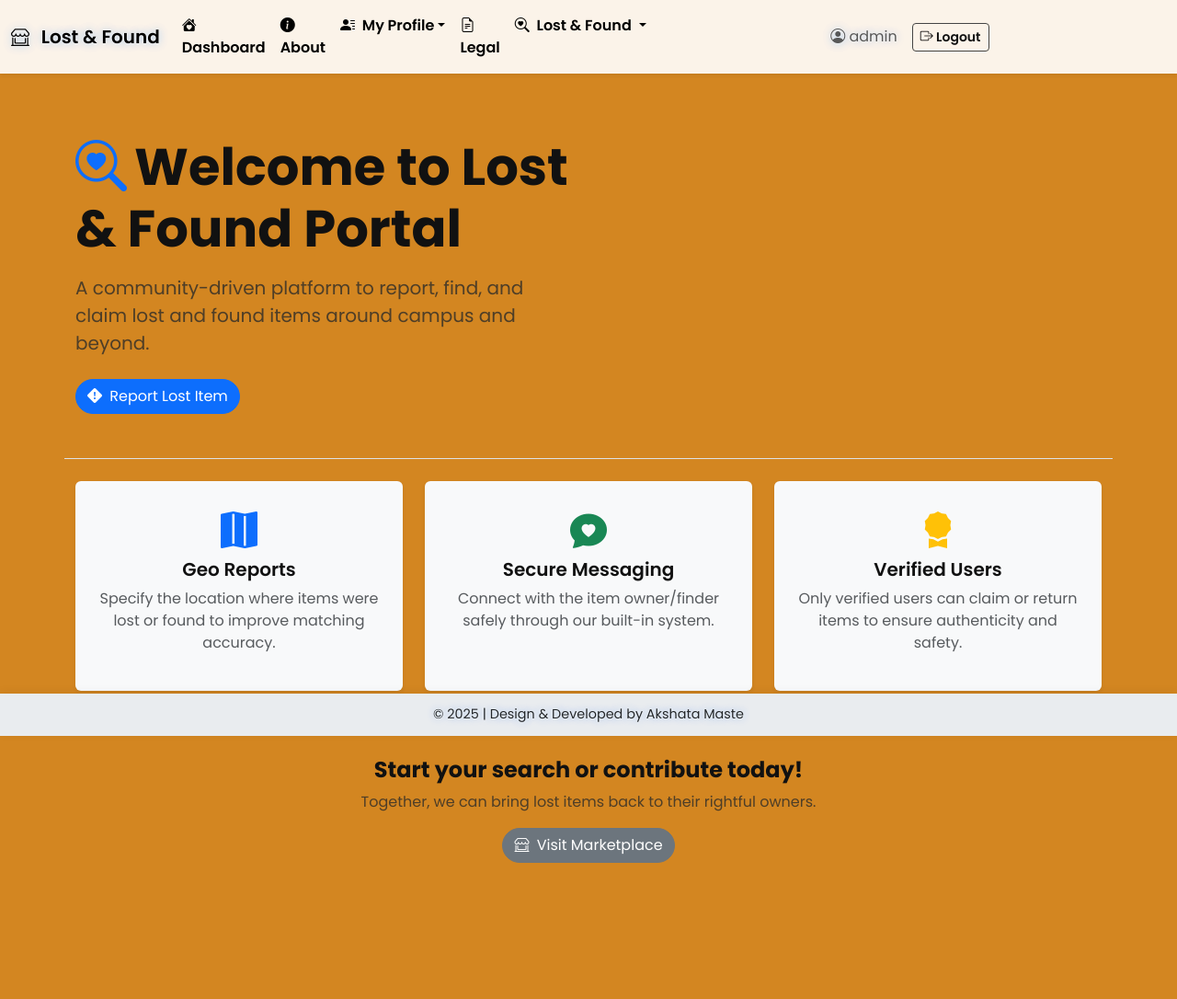
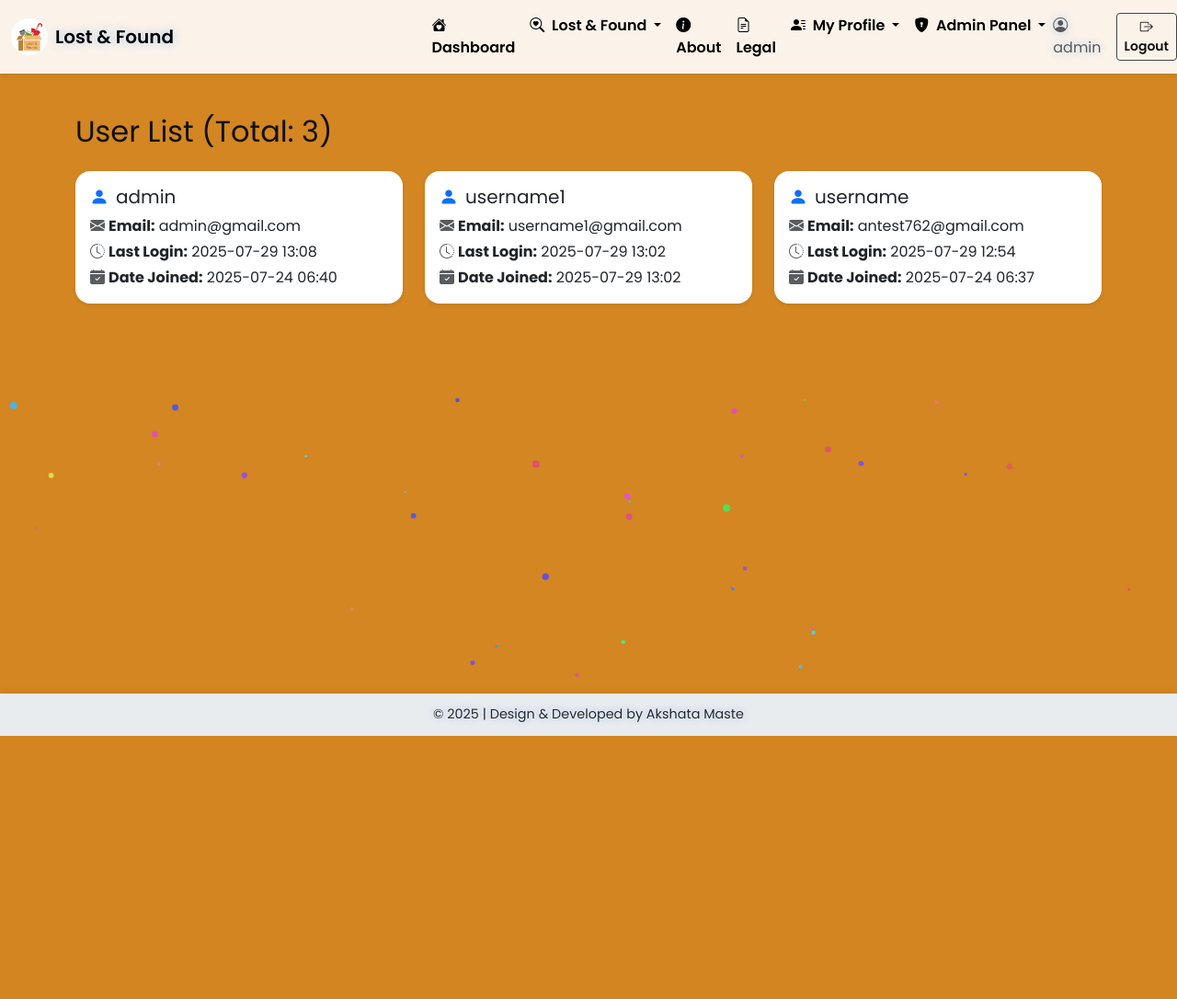
Before and after one commit to reme25241-cloud/LostAndFound, a Django app: page / in a window 1280 px wide. Shown: the whole page at 92% size. After the commit the page ends 800 px from the top, so only its background shows below. Run offline with Django 5.2, Linux system fonts and the light colour scheme; a user stored in the database is signed in; data comes from the database, SQL or seed files in the repository.

Commit message:
Add files via upload

```diff
--- a/templates/base.html
+++ b/templates/base.html
@@ -100,48 +100,92 @@
 <canvas id="abstractBackground"></canvas>
 
 <nav class="navbar navbar-expand-lg fixed-top shadow-sm">
-  <div class="container-fluid">
-    <a class="navbar-brand glow-text" href="/"><i class="bi bi-shop-window me-2"></i> Lost & Found </a>
-    <button class="navbar-toggler" type="button" data-bs-toggle="collapse" data-bs-target="#mainNavbar">
+    <div class="container-fluid d-flex justify-content-between align-items-center">
+
+      <!-- Logo + Brand -->
+      <a class="navbar-brand d-flex align-items-center glow-text" href="/">
+        <img src="{% static 'logo/logo.jpg' %}" alt="logo" class="me-2" style="border-radius: 50%; height: 40px; width: 40px;">
+        <span>Lost & Found</span>
+      </a>
+
+      <!-- Toggler -->
+      <button class="navbar-toggler" type="button" data-bs-toggle="collapse" data-bs-target="#mainNavbar" aria-controls="mainNavbar" aria-expanded="false" aria-label="Toggle navigation">
         <span class="navbar-toggler-icon"></span>
       </button>
 
+    </div>
+
     <div class="collapse navbar-collapse" id="mainNavbar">
       <ul class="navbar-nav mx-auto mb-2 mb-lg-0">
-        <li class="nav-item"><a class="nav-link" href="{% url 'dashboard' %}"><i class="bi bi-house-heart-fill me-1"></i> Dashboard</a></li>
-        <li class="nav-item"><a class="nav-link" href="{% url 'about' %}"><i class="bi bi-info-circle-fill me-1"></i> About</a></li>
-        <li class="nav-item dropdown">
-          <a class="nav-link dropdown-toggle" href="#" role="button" data-bs-toggle="dropdown"><i class="bi bi-person-lines-fill me-1"></i> My Profile</a>
-          <ul class="dropdown-menu">
-            <li><a class="dropdown-item" href="{% url 'profile' %}">Edit Info</a></li>
-            <li><a class="dropdown-item" href="{% url 'dashboard' %}">My Dashboard</a></li>
-            <li><a class="dropdown-item" href="{% url 'feedback' %}">Send Feedback</a></li>
-          </ul>
+
+        <!-- Home/Dashboard -->
+        <li class="nav-item">
+          <a class="nav-link" href="{% url 'dashboard' %}">
+            <i class="bi bi-house-heart-fill me-1"></i> Dashboard
+          </a>
         </li>
 
-        <li class="nav-item"><a class="nav-link" href="{% url 'terms_and_conditions' %}"><i class="bi bi-file-earmark-text me-1"></i> Legal</a></li>
-
+        <!-- Report & View Lost/Found -->
         <li class="nav-item dropdown">
           <a class="nav-link dropdown-toggle" href="#" role="button" data-bs-toggle="dropdown">
             <i class="bi bi-search-heart me-1"></i> Lost & Found
           </a>
           <ul class="dropdown-menu">
+            <li><a class="dropdown-item" href="{% url 'lost_items_list' %}"><i class="bi bi-clipboard-check me-1"></i> Lost Items List</a></li>
 
-            <li><a class="dropdown-item" href="{% url 'dashboard' %}">List</a></li>
+            <li><a class="dropdown-item" href="{% url 'report_lost' %}"><i class="bi bi-exclamation-diamond me-1"></i> Report Lost Item</a></li>
+            <li><a class="dropdown-item" href="{% url 'found_report_list' %}"><i class="bi bi-check-circle me-1"></i> Found Items</a></li>
 
-            <li><a class="dropdown-item" href="{% url 'report_lost' %}">Report Lost Item</a></li>
 
-            <li><a class="dropdown-item" href="{% url 'lost_items_list' %}">Lost & Found List</a></li>
-
-            <li><a class="dropdown-item" href="{% url 'archived_items' %}">Archived Items</a></li>
-
-            <li><a class="dropdown-item" href="{% url 'found_report_list' %}">Found Items</a></li>
-
+            <li><hr class="dropdown-divider"></li>
+            <li><a class="dropdown-item" href="{% url 'lost_items_list' %}"><i class="bi bi-list-ul me-1"></i> All Reports</a></li>
+            <li><a class="dropdown-item" href="{% url 'archived_items' %}"><i class="bi bi-archive-fill me-1"></i> Archived</a></li>
           </ul>
         </li>
 
+        <!-- About / Legal -->
+        <li class="nav-item">
+          <a class="nav-link" href="{% url 'about' %}">
+            <i class="bi bi-info-circle-fill me-1"></i> About
+          </a>
+        </li>
+        <li class="nav-item">
+          <a class="nav-link" href="{% url 'terms_and_conditions' %}">
+            <i class="bi bi-file-earmark-text me-1"></i> Legal
+          </a>
+        </li>
+
+        <!-- Profile Dropdown -->
+        <li class="nav-item dropdown">
+          <a class="nav-link dropdown-toggle" href="#" role="button" data-bs-toggle="dropdown">
+            <i class="bi bi-person-lines-fill me-1"></i> My Profile
+          </a>
+          <ul class="dropdown-menu">
+            <li><a class="dropdown-item" href="{% url 'profile' %}"><i class="bi bi-pencil-square me-1"></i> Edit Info</a></li>
+            <li><a class="dropdown-item" href="{% url 'feedback' %}"><i class="bi bi-chat-dots me-1"></i> Send Feedback</a></li>
+            <li><a class="dropdown-item" href="{% url 'dashboard' %}"><i class="bi bi-speedometer2 me-1"></i> My Dashboard</a></li>
+          </ul>
+        </li>
+
+        {% if user.is_superuser %}
+        <!-- Admin Only -->
+        <li class="nav-item dropdown">
+          <a class="nav-link dropdown-toggle text-danger" href="#" role="button" data-bs-toggle="dropdown">
+            <i class="bi bi-shield-lock-fill me-1"></i> Admin Panel
+          </a>
+          <ul class="dropdown-menu">
+            <li><a class="dropdown-item" href="/admin/"><i class="bi bi-gear-fill me-1"></i> Admin Dashboard</a></li>
+            <li><a class="dropdown-item" href="{% url 'user_list' %}"><i class="bi bi-people-fill me-1"></i> Manage Users</a></li>
+            <li><a class="dropdown-item" href="{% url 'view_feedbacks' %}"><i class="bi bi-inbox-fill me-1"></i> View Feedback</a></li>
+            <li><a class="dropdown-item" href="{% url 'lost_items_list' %}"><i class="bi bi-card-list me-1"></i> All Lost Reports</a></li>
+            <li><a class="dropdown-item" href="{% url 'found_report_list' %}"><i class="bi bi-card-checklist me-1"></i> All Found Reports</a></li>
+          </ul>
+        </li>
+        {% endif %}
+
       </ul>
 
+      <!-- Right side: User info + login/logout -->
       <div class="d-flex justify-content-center align-items-center w-100 mt-2 mt-lg-0">
         {% if user.is_authenticated %}
           <span class="navbar-text me-3 glow-text">
@@ -159,19 +203,51 @@
           </a>
         {% endif %}
       </div>
+    </div>
 
-    </div>
   </div>
 </nav>
 
 <!-- Main Content -->
 <div id="content" class="container-fluid">
   {% block content %}
+    {% if user.is_superuser %}
+        <!-- Admin View: Responsive User Cards -->
+        <div class="container mt-4">
+          <h2 class="mb-4 text-center text-md-start">User List (Total: {{ total_users }})</h2>
+
+          <div class="row row-cols-1 row-cols-sm-2 row-cols-md-3 g-4">
+            {% for user in users %}
+              <div class="col">
+                <div class="card h-100 shadow-sm border-0">
+                  <div class="card-body">
+                    <h5 class="card-title">
+                      <i class="bi bi-person-fill text-primary me-2"></i>{{ user.username }}
+                    </h5>
+                    <p class="card-text mb-1">
+                      <i class="bi bi-envelope-fill me-1 text-muted"></i><strong>Email:</strong> {{ user.email }}
+                    </p>
+                    <p class="card-text mb-1">
+                      <i class="bi bi-clock-history me-1 text-muted"></i><strong>Last Login:</strong>
+                      {{ user.last_login|date:"Y-m-d H:i" }}
+                    </p>
+                    <p class="card-text">
+                      <i class="bi bi-calendar-check-fill me-1 text-muted"></i><strong>Date Joined:</strong>
+                      {{ user.date_joined|date:"Y-m-d H:i" }}
+                    </p>
+                  </div>
+                </div>
+              </div>
+            {% endfor %}
+          </div>
+        </div>
+    {% else %}
+      <!-- Non-admin View: Responsive Hero & Features -->
       <div class="container py-5">
         <!-- Hero Section -->
         <div class="row align-items-center">
-        <div class="col-lg-6 text-center text-lg-start">
-          <h1 class="display-4 fw-bold mb-3">
+          <div class="col-lg-6 col-12 text-center text-lg-start mb-4 mb-lg-0">
+            <h1 class="display-5 fw-bold mb-3">
               <i class="bi bi-search-heart text-primary me-2"></i>Welcome to Lost & Found Portal
             </h1>
             <p class="lead mb-4 text-muted">
@@ -181,33 +257,32 @@
               <a href="{% url 'report_lost' %}" class="btn btn-primary rounded-pill">
                 <i class="bi bi-exclamation-diamond-fill me-1"></i> Report Lost Item
               </a>
-            <!-- <a href="{% url 'report_lost' %}" class="btn btn-outline-success rounded-pill">
-              <i class="bi bi-box-seam-fill me-1"></i> Report Found Item
-            </a> -->
             </div>
           </div>
-        <!-- <div class="col-lg-6 text-center mt-4 mt-lg-0">
+
+          <!-- Optional image for larger screens -->
+          <!-- <div class="col-lg-6 text-center">
             <img src="{% static 'img/lost-and-found.svg' %}" alt="Lost and Found" class="img-fluid" style="max-height: 380px;">
           </div> -->
         </div>
 
         <!-- Features Section -->
         <div class="row text-center mt-5 pt-4 border-top">
-        <div class="col-md-4 mb-4">
+          <div class="col-md-4 col-sm-6 mb-4">
             <div class="shadow-sm rounded p-4 bg-light h-100">
               <i class="bi bi-map-fill text-primary fs-1 mb-3"></i>
-            <h5 class="fw-semibold">Geo  Reports</h5>
+              <h5 class="fw-semibold">Geo Reports</h5>
               <p class="text-muted">Specify the location where items were lost or found to improve matching accuracy.</p>
             </div>
           </div>
-        <div class="col-md-4 mb-4">
+          <div class="col-md-4 col-sm-6 mb-4">
             <div class="shadow-sm rounded p-4 bg-light h-100">
               <i class="bi bi-chat-heart-fill text-success fs-1 mb-3"></i>
               <h5 class="fw-semibold">Secure Messaging</h5>
               <p class="text-muted">Connect with the item owner/finder safely through our built-in system.</p>
             </div>
           </div>
-        <div class="col-md-4 mb-4">
+          <div class="col-md-4 col-sm-12 mb-4">
             <div class="shadow-sm rounded p-4 bg-light h-100">
               <i class="bi bi-award-fill text-warning fs-1 mb-3"></i>
               <h5 class="fw-semibold">Verified Users</h5>
@@ -225,7 +300,7 @@
           </a>
         </div>
       </div>
-
+    {% endif %}
   {% endblock %}
 </div>
 
```
Also changed, not shown: templates/dashboard/dashboard.html (+7 -2 lines), static/logo/logo.jpg (added). Lines whose indentation alone changed are shown as unchanged.
